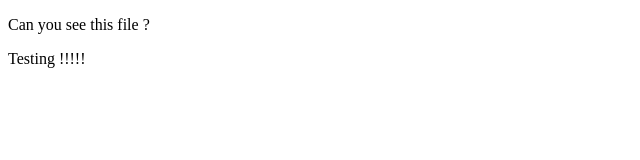
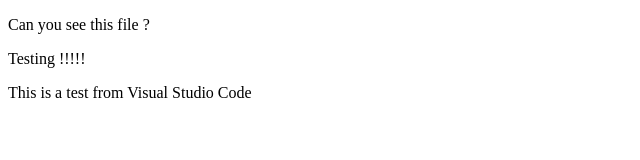
Before and after one commit to ccoombs161/IST113Work, a plain HTML site: page demoOne/dummy.html in a window 1280 px wide. Shown: the whole page, without its empty margins (0-640 px from the left). Drawn offline with Linux system fonts and the light colour scheme.

Commit message:
Added another another line
Added a test line from visual studio code

```diff
--- a/demoOne/dummy.html
+++ b/demoOne/dummy.html
@@ -6,5 +6,6 @@
 <body>
 	<p>Can you see this file ?</p>
 	<p>Testing !!!!!</p>
+	<p>This is a test from Visual Studio Code<p>
 </body>
 </html>
```
Also changed, not shown: 2 other files.
